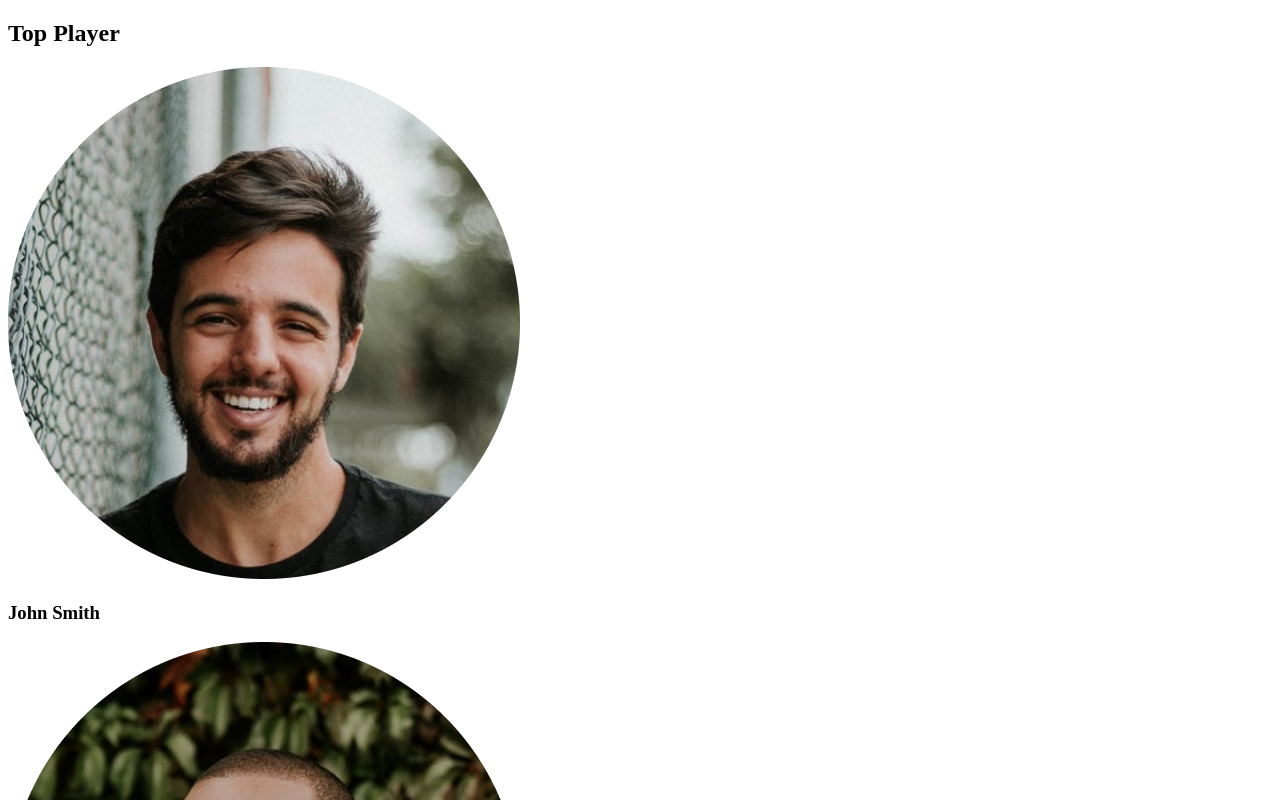
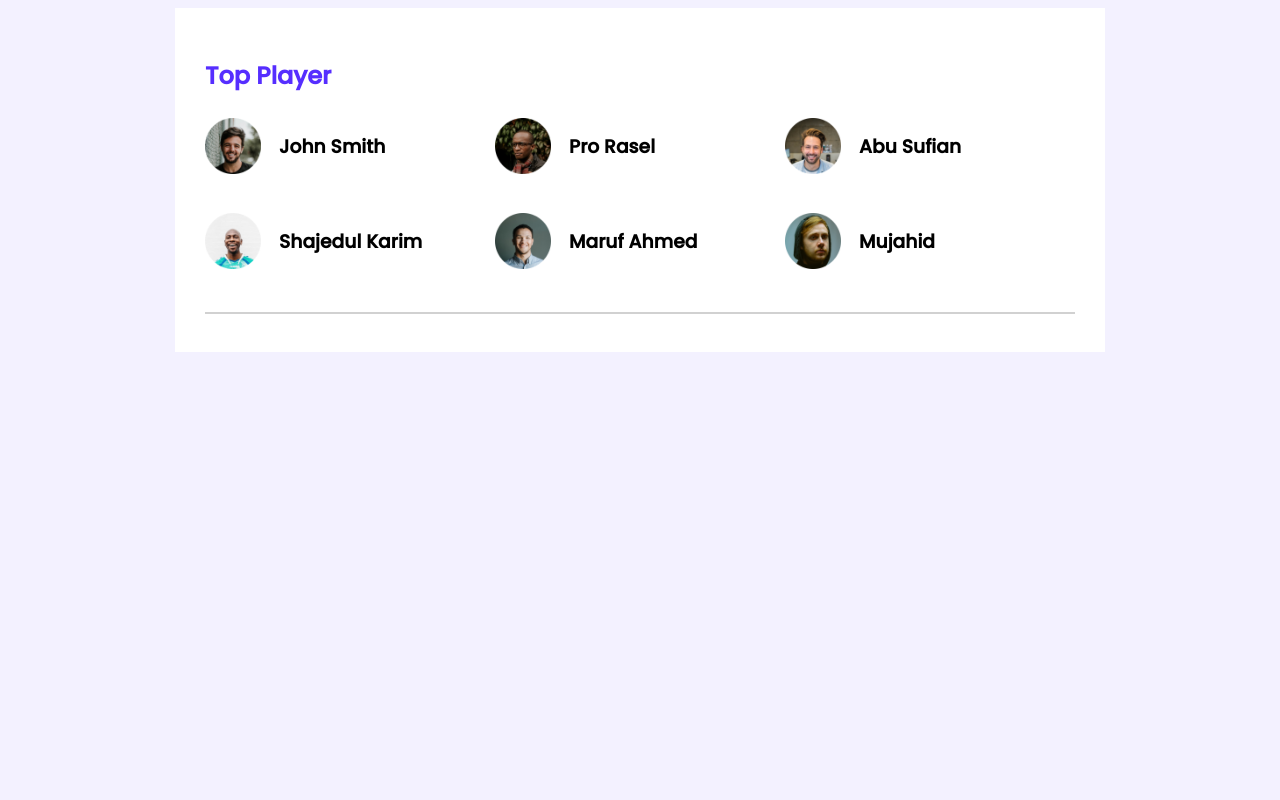
Before and after one commit to omarali18/milestone-2-practice, a plain HTML site: page index.html in a window 1280 px wide. Shown: the top 800 px of the page. Drawn offline with Linux system fonts and the light colour scheme; files that its build step writes are made by us from their sources.

Commit message:
player added

```diff
--- a/index.html
+++ b/index.html
@@ -6,50 +6,54 @@
     <meta http-equiv="X-UA-Compatible" content="IE=edge">
     <meta name="viewport" content="width=device-width, initial-scale=1.0">
     <title>Leader Board</title>
+    <!-- added stylesheet -->
+    <link rel="stylesheet" href="styles/style.css">
+    <link rel="stylesheet" href="style.css">
 </head>
 
 <body>
+    <!-- Header start -->
+    <header>
+
+    </header>
+    <!-- Header end -->
+    <!-- main container start-->
     <main>
-        <section>
-            <h2>Top Player</h2>
-            <div class="player">
-                <div class="img">
-                    <img src="images/players/player-1.png" alt="">
-                    <h3>John Smith</h3>
+        <section class="container">
+
+            <div class="top-players">
+                <h2 class="section-title">Top Player</h2>
+                <div class="players">
+                    <div class="player">
+                        <img src="images/players/player-1.png" alt="">
+                        <h3 class="player-name">John Smith</h3>
+                    </div>
+                    <div class="player">
+                        <img src="images/players/player-2.png" alt="">
+                        <h3 class="player-name">Pro Rasel</h3>
+                    </div>
+                    <div class="player">
+                        <img src="images/players/player-3.png" alt="">
+                        <h3 class="player-name">Abu Sufian</h3>
+                    </div>
+                    <div class="player">
+                        <img src="images/players/player-4.png" alt="">
+                        <h3 class="player-name">Shajedul Karim</h3>
+                    </div>
+                    <div class="player">
+                        <img src="images/players/player-5.png" alt="">
+                        <h3 class="player-name">Maruf Ahmed</h3>
+                    </div>
+                    <div class="player">
+                        <img src="images/players/player-6.png" alt="">
+                        <h3 class="player-name">Mujahid</h3>
+                    </div>
                 </div>
-            </div>
-            <div class="player">
-                <div class="img">
-                    <img src="images/players/player-2.png" alt="">
-                    <h3>Pro Rasel </h3>
-                </div>
-            </div>
-            <div class="player">
-                <div class="img">
-                    <img src="images/players/player-3.png" alt="">
-                    <h3>Abu Sufian</h3>
-                </div>
-            </div>
-            <div class="player">
-                <div class="img">
-                    <img src="images/players/player-4.png" alt="">
-                    <h3>Shajedul Karim</h3>
-                </div>
-            </div>
-            <div class="player">
-                <div class="img">
-                    <img src="images/players/player-5.png" alt="">
-                    <h3>Maruf Ahmed</h3>
-                </div>
-            </div>
-            <div class="player">
-                <div class="img">
-                    <img src="images/players/player-6.png" alt="">
-                    <h3>Mujahid</h3>
-                </div>
+                <hr>
             </div>
         </section>
     </main>
+    <!-- main container end-->
 </body>
 
 </html>
--- a/styles/style.css
+++ b/styles/style.css
@@ -0,0 +1,43 @@
+/* font family */
+@import url('https://fonts.googleapis.com/css2?family=Poppins:wght@500&display=swap');
+/* Base style */
+body{
+    background-color: #F3F1FF;
+    font-family: 'Poppins', sans-serif;
+}
+main{
+    display: flex;
+    justify-content: center;
+}
+.container{
+    width: 870px;
+    background-color: white;
+    padding: 30px;
+}
+/* player list style */
+.section-title{
+    color: #562EFF;
+}
+.players{
+    display: grid;
+    grid-template-columns:repeat(3, 1fr);
+
+
+}
+.player{
+    display: flex;
+    align-items: center;
+    padding-bottom: 29px;
+}
+.player img{
+    width: 56px;
+    height: 56px;
+}
+.player-name{
+    padding-left: 18px;
+}
+hr{
+    width: 807;
+    height: 0;
+    border: 1px solid #D1D1D1;
+}
```
